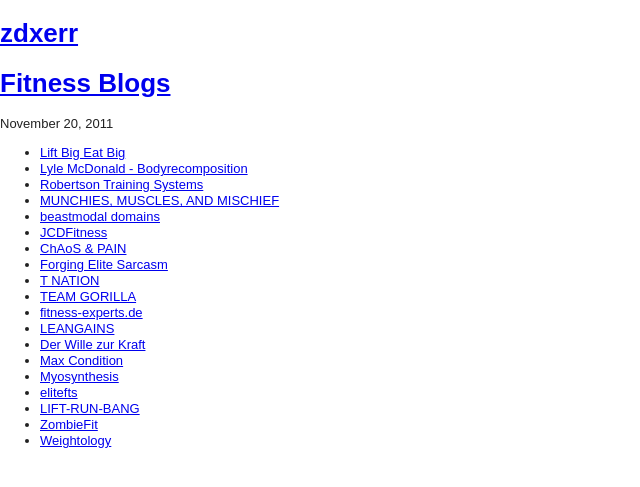
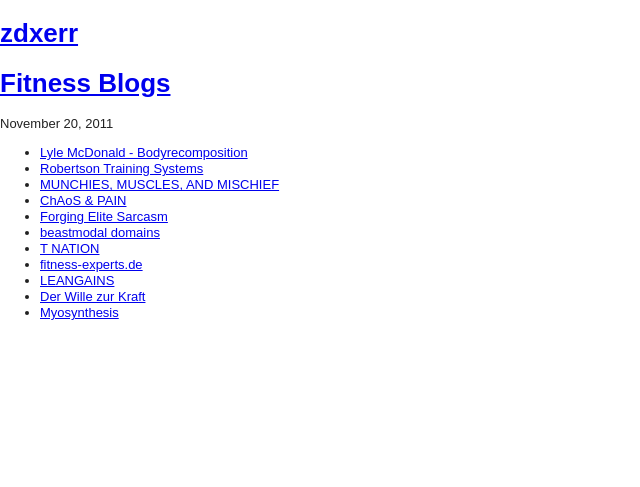
Before and after one commit to zdxerr/zdxerr.github.com, a Jekyll site: the page built from _posts/2011-11-20-fitness-blogs.markdown, in a window 1280 px wide. Shown: the top 487 px of the page, without its empty margins (0-640 px from the left). Built offline with Jekyll 4.4.1, drawn with Linux system fonts in a browser that asks for light colours; nearby versions of some CDN libraries; Markdown is read by kramdown in place of the engine named in the settings.

Commit message:
Cleaned up links...

```diff
--- a/_posts/2011-11-19-paleo.markdown
+++ b/_posts/2011-11-19-paleo.markdown
@@ -5,13 +5,7 @@
 ---
 
 - [Robb Wolf](http://robbwolf.com/blog/)
-- [Drs. Eades](http://www.proteinpower.com/)
-- [Archevore](http://www.archevore.com/)
 - [Whole9](http://whole9life.com/)
 - [Chris Kresser](http://chriskresser.com/)
-- [Everyday Paleo](http://everydaypaleo.com/)
 - [Mark's Daily Apple](http://www.marksdailyapple.com/)
-- [Free The Animal](http://freetheanimal.com/)
 - [Paleo Diet Hacks](http://paleohacks.com/)
-- [chowstalker](http://www.chowstalker.com/)
-- [Health-Bent](http://www.health-bent.com/)
--- a/_posts/2011-11-20-fitness-blogs.markdown
+++ b/_posts/2011-11-20-fitness-blogs.markdown
@@ -4,22 +4,14 @@
 categories: [links, fitness, blogs]
 ---
 
-- [Lift Big Eat Big](http://www.liftbigeatbig.com/)
 - [Lyle McDonald - Bodyrecomposition](http://www.bodyrecomposition.com/)
 - [Robertson Training Systems](http://robertsontrainingsystems.com/)
 - [MUNCHIES, MUSCLES, AND MISCHIEF](http://fortheloveofcookies.wordpress.com/)
-- [beastmodal domains](http://beastmodaldomains.com/)
-- [JCDFitness](http://jcdfitness.com/)
 - [ChAoS & PAIN](http://chaosandpain.blogspot.com/)
 - [Forging Elite Sarcasm](http://www.forgingelitesarcasm.com/)
+- [beastmodal domains](http://beastmodaldomains.com/)
 - [T NATION](http://www.t-nation.com/)
-- [TEAM GORILLA](http://wildgorillaman.blogspot.com/)
 - [fitness-experts.de](http://fitness-experts.de/)
 - [LEANGAINS](http://www.leangains.com/)
 - [Der Wille zur Kraft](http://www.derwillezurkraft.de/)
-- [Max Condition](http://www.maxcondition.com/)
 - [Myosynthesis](http://www.myosynthesis.com/)
-- [elitefts](http://articles.elitefts.net/)
-- [LIFT-RUN-BANG](http://www.lift-run-bang.com/)
-- [ZombieFit](http://zombiefit.org/)
-- [Weightology](http://weightology.net/weightologyweekly/)
--- a/_posts/2011-11-20-torrent.markdown
+++ b/_posts/2011-11-20-torrent.markdown
@@ -5,4 +5,3 @@
 ---
 
 - [The Pirate Bay](http://thepiratebay.org)
-- [Torrentzap.com](http://www.torrentzap.com/)
--- a/_posts/2011-11-28-comics.markdown
+++ b/_posts/2011-11-28-comics.markdown
@@ -11,3 +11,4 @@
 - [Eat That Toast!](http://eatthattoast.com/)
 - [Dick Figures](http://www.youtube.com/show/dickfigures)
 - [Dilbert](http://dilbert.com/)
+- [Querulous](http://diglett.blogspot.com/)
--- a/_posts/2011-11-30-programming-tutorials.markdown
+++ b/_posts/2011-11-30-programming-tutorials.markdown
@@ -6,6 +6,6 @@
 
 - [C Programming Tutorial](http://randu.org/tutorials/c/)
 - [The GNU C Library Reference Manual](http://www.gnu.org/software/libc/manual/html_node/index.html)
+- [Learn C The Hard Way](http://c.learncodethehardway.org/book/)
 - [Learning Modern 3D Graphics Programming](http://www.arcsynthesis.org/gltut/index.html)
 - [Bash Shell Scripting - 10 Seconds Guide](http://www.aboutlinux.info/2005/10/10-seconds-guide-to-bash-shell.html)
-- [Interviewstreet Codesprints](https://www.interviewstreet.com/challenges/)
--- a/_posts/2012-01-28-cooking.markdown
+++ b/_posts/2012-01-28-cooking.markdown
@@ -4,5 +4,6 @@
 categories: [links, cooking]
 ---
 
+- [foodgawker](http://foodgawker.com/)
 - [Stella Culinary](http://www.stellaculinary.com/)
-- [Michael Ruhlman](http://ruhlman.com/)
+- [chowstalker](http://www.chowstalker.com/)
```
